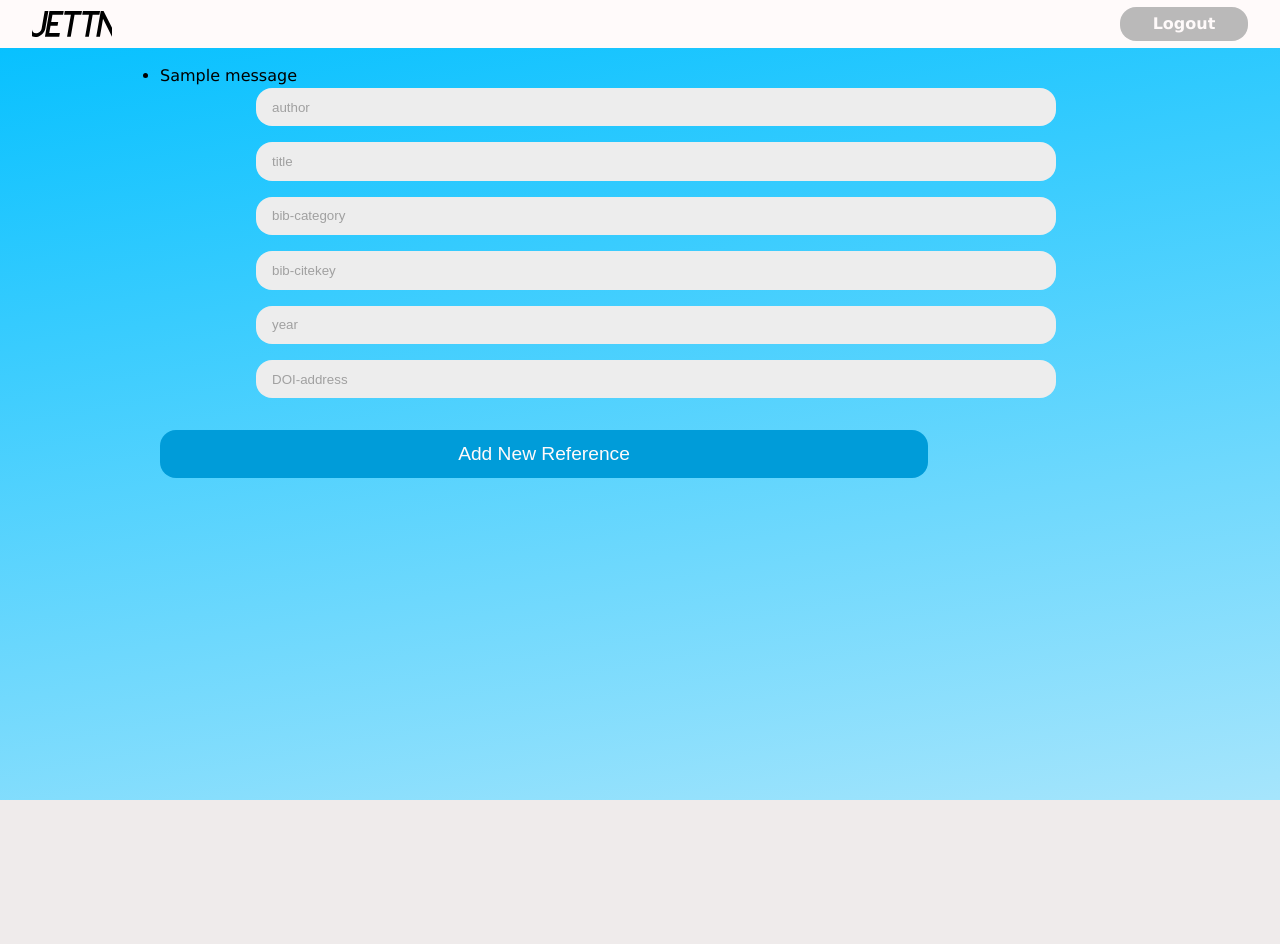
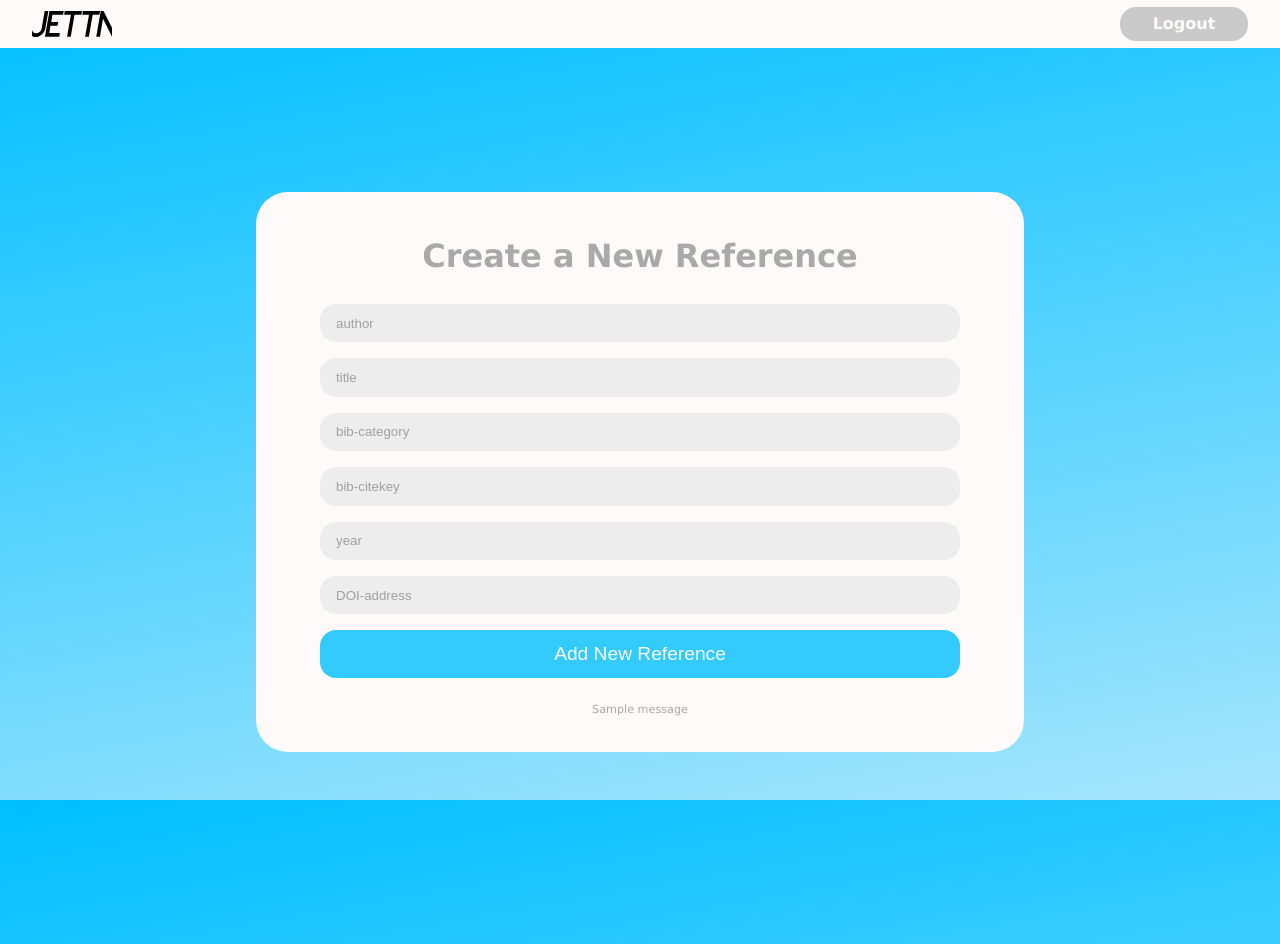
Before and after one commit to Doubleneck/Jetta, a Flask app: page /create_note in a window 1280 px wide. Before the commit the page ends 800 px from the top, so only its background shows below. Run offline with Flask 2, Linux system fonts and the light colour scheme; the visitor is signed in with stand-in values (Sample User, id 1); tables that the repository leaves empty hold one stand-in row (values such as "Sample post"); one stand-in notice (Sample message) is shown.

Commit message:
UI-upgrade
- Make a button for printing BibTex files
- Make x-icons and add them to the note_list_items ready for delete functionality
- Make the note additon page nicer
- Adjust button colors
- Some minor markup changes like error messages moved lower
- CSS cleanup
  - Try to get rid of hack smelling things
    - opacity games are now over in every element
  - Try to make elements to use common settings
    - For example button colors come now from joint location
    - Buttons (both input and links) and text fields use as
      many common settings as possible
    - Different text elements use now common CSS
  - Change some tags to be better descriptive

```diff
--- a/src/static/css/styles_main.css
+++ b/src/static/css/styles_main.css
@@ -41,76 +41,89 @@
 
 /* General UI stuff */
 
+div.box {
+    overflow: auto;
+    border-radius: 2rem;
+    background: snow;
+}
+
+h3.box_title {
+    text-align: center;
+    margin: 2.5rem 0 1.5rem 0;
+    font-size: 2rem;
+    color: DarkGrey;
+}
+
+p.error_msg {
+    margin-top: 0.6rem;
+    text-align: center;
+    color: DarkGrey;
+}
+
+div.form_wrapper {
+    margin: 1rem 4rem;
+}
+
 .button {
     margin-bottom: 0.5rem;
-    width: 100%;
     height: 3rem;
     border-radius: 1rem;
     border-style: hidden;
     font-size: 1.2rem;
     font-weight: normal;
     color: snow;
-    opacity:0.8;
 }
 
-/* Korjaa tämä opasiteettileikki pois */
-.button:hover {
-    opacity: 100%;
-}
-
-div.page_wrapper .blue_btn {
-    margin: 1rem auto;
-    width: 80%;
-    background: #009cd9;
-    color: snow;
-    opacity: 1;
-}
-
-div.page_wrapper .blue_btn:hover {
-    background: #008ec9;
-}
-
-div.page_wrapper input.blue_btn {
-    /* margin: 1rem auto; */
-}
-
-div.page_wrapper a.blue_btn {
+a.button {
     padding-top: 0.6rem;
     height: 2.4rem;
     display: block;
     text-decoration: none;
     text-align: center;
-    border-radius: 1rem;
 }
 
-/* Signin and Register */
-
-div.credentials_box {
-    margin: 10rem auto;
-    width: 20rem;
-    height: 24rem;
-    overflow: auto;
-    border-radius: 2rem;
-    background: snow;
-    /* background: red; */
+div.page_wrapper > .button {
+    margin: 1rem auto;
+    width: 80%;
 }
 
-h3.credentials_title {
-    text-align: center;
-    margin: 2.5rem 0 1.5rem 0;
-    font-size: 2rem;
-    color: DarkGrey;
+.sky_blue_btn {
+    background: #33cbfe
 }
 
-div.credentials_form {
-    margin: 1rem 20%;
-    /* background: blue; */
+.sky_blue_btn:hover {
+    background: DeepSkyBlue
+}
+
+.dark_blue_btn {
+    background: #1a79ff;
+}
+
+.dark_blue_btn:hover {
+    background: #1f6bff;
+}
+
+.pink_btn {
+    background: #c20acf;
+}
+
+.pink_btn:hover {
+    background: #ad1dd4;
+}
+
+.grey_btn {
+    background: #cbcaca;
+}
+
+.grey_btn:hover {
+    background: #bebebe;
 }
 
 input.text_field {
     margin-bottom: 1rem;
     padding: 0 1rem;
-    width: calc(100% - 4px - 2rem);
+    /* width: calc(100% - 4px - 2rem); */
+    width: 100%;
     height: 2.4rem;
     border-radius: 1rem;
     border-style: hidden;
@@ -127,17 +140,16 @@
     opacity: 0.7;
 }
 
-input.submit_credentials_btn {
-    background: DeepSkyBlue;
+/* Signin and Register */
+
+div.credentials_box {
+    margin: 10rem auto;
+    width: 20rem;
+    height: 24rem;
 }
 
-input.go_register_btn {
-    background: #bebebe;
-}
-
-p.error_msg {
-    text-align: center;
-    color: DarkGrey;
+div.credentials_form .button {
+    width: 100%;
 }
 
 /* Top Nav */
@@ -155,25 +167,15 @@
     height: 1.6rem;
 }
 
-div.topnav > a.logout {
+div.topnav > a.button {
     margin-top: 0.45rem;
     margin-right: 2rem;
     padding-top: 0.3rem;
     height: 1.8rem;
     width: 8rem;
-    display: block;
     float: right;
-    font-weight: bold;
-    text-decoration: none;
-    text-align: center;
-    border-radius: 1rem;
-    background: DarkGrey;
-    color: snow;
-    opacity: 0.8;
-}
-
-div.topnav > a.logout:hover {
-    opacity: 1;
+    font-size: 1rem;
+    font-weight: bold; */
 }
 
 div.topnav > p.username {
@@ -202,9 +204,19 @@
     color: Gray;
 }
 
+div.note_listing_item > img.x_icon {
+    float: right;
+    width: 1rem;
+    margin: 0rem 0.8rem;
+    opacity: 0.8;
+}
+
+div.note_listing_item > img.x_icon:hover {
+    opacity: 1;
+}
+
 div.note_listing_item > p.note_title {
     margin-left: 1.6rem;
-    /* text-decoration: underline; */
     color: DimGray
 }
 
@@ -225,10 +237,12 @@
 
 /* Note Creation */
 
-/* Käytä flexboxia näille paskoille */
-form.note_form > input {
+div.note_form_box {
     width: 80%;
-    /* margin: 1rem auto; */
-    margin-left: 10%;
-    /* background: red; */
+    height: 35rem;
+    margin: 8rem auto;
 }
+
+form.note_form > .button {
+    width: 100%;
+}
--- a/src/templates/base.html
+++ b/src/templates/base.html
@@ -1,4 +1,4 @@
-<!DOCTYPE html>
+{# <!DOCTYPE html> #}
 
 <html lang="en">
 	<head>
--- a/src/templates/create_note.html
+++ b/src/templates/create_note.html
@@ -2,17 +2,10 @@
 
 {% block note_content %}
 
-    {% with messages = get_flashed_messages() %}
-    {% if messages %}
-    <ul class=flashes>
-        {% for message in messages %}
-          <li>{{ message }}</li>
-        {% endfor %}
-        </ul>
-      {% endif %}
-    {% endwith %}
+    <div class="note_form_box box">
+        <h3 class="box_title">Create a New Reference</h3>
 
-
+        <div class="form_wrapper note_form">
             <form class="note_form" action="/create_new_note" method="POST">
                 <input type="text" name="author" class="text_field note_field" placeholder="author">
                 <input type="text" name="title" class="text_field note_field" placeholder="title">
@@ -20,7 +13,18 @@
                 <input type="text" name="bib_citekey" class="text_field note_field" placeholder="bib-citekey">
                 <input type="text" name="year" class="text_field note_field" placeholder="year">
                 <input type="text" name="doi_address" class="text_field note_field" placeholder="DOI-address">
-        <input type="submit" name="submit_note" class="button blue_btn" value="Add New Reference">
+                <input type="submit" name="submit_note" class="button sky_blue_btn" value="Add New Reference">
             </form>
+        </div>
+
+        {% with messages = get_flashed_messages() %}
+            {% if messages %}
+                {% for message in messages %}
+                    <p class="font_small error_msg">{{ message }}</p>
+                {% endfor %}
+            {% endif %}
+        {% endwith %}
+
+    <div>
 
 {% endblock %}
--- a/src/templates/credentials_frame.html
+++ b/src/templates/credentials_frame.html
@@ -5,9 +5,9 @@
 {% endblock %}
 {% block content %}
 
-    <div class="credentials_box">
-        <h3 class="credentials_title">{{ self.credentials_title() }}</h3>
-        <div class="credentials_form">
+    <div class="credentials_box box">
+        <h3 class="box_title">{{ self.credentials_title() }}</h3>
+        <div class="form_wrapper credentials_form">
             {% block credentials_form %}
             {% endblock %}
             {% with messages = get_flashed_messages() %}
--- a/src/templates/login.html
+++ b/src/templates/login.html
@@ -5,9 +5,7 @@
     <form action="/" method="POST">
         <input type="text" id="username" class="text_field cred_field" name="username" placeholder="username"><br>
         <input type="password" id="password" class="text_field cred_field" name="password" placeholder="password"><br>
-        <input type="submit" class="button submit_credentials_btn" value="Login">
-        <input type="button" class="button go_register_btn" value="Register" onclick="location.href='/register'">
+        <input type="submit" class="button sky_blue_btn" value="Login">
+        <input type="button" class="button grey_btn" value="Register" onclick="location.href='/register'">
     </form>
 {% endblock %}
-
-<!--onfocus="textfieldOnFocusHandler(this)" onblur="textfieldOnBlurHandler(this)"-->
--- a/src/templates/main.html
+++ b/src/templates/main.html
@@ -7,13 +7,14 @@
 
     <div class="topnav">
         <a href="/main"><img class="logo" src="{{ url_for('static', filename='images/jetta_logo_musta.svg') }}" alt="logo"></a>
-        <a href="/logout" class="logout font_normal">Logout</a>
+        <a href="/logout" class="button grey_btn">Logout</a>
         <p class="username font_normal">{{ username }}</p>
     </div>
     <div class="page_wrapper">
 
         {% block note_content %}
         {% endblock %}
+
     </div>
 
 {% endblock %}
--- a/src/templates/note_listing.html
+++ b/src/templates/note_listing.html
@@ -2,7 +2,9 @@
 
 
 {% block note_content %}
-    <a href="/create_note" id="add_reference_btn" class="button blue_btn">Add a new reference</a>
+
+    <a href="/create_note" id="add_reference_btn" class="button dark_blue_btn">Add a new reference</a>
+    <a href="/print_bibtex" id="print_bibtex_btn" class="button pink_btn">Print a BibTex file</a>
 
     {% for note in notes %}
         {{ note_listing_item(note.title, note.author, note.year, note.doi_address, note.bib_category, note.bib_citekey) }}
@@ -12,6 +14,7 @@
 
 {% macro note_listing_item(title, author, year, doi_address, bib_category, bib_citekey) %}
     <div class="note_listing_item">
+        <img class="x_icon" src="{{ url_for('static', filename='images/x_icon_harmaa_153.svg') }}" alt="logo">
         <p class="listing_item_info note_title font_big">{{ title }}</p>
         <p class="listing_item_info note_author font_normal">{{ author }}</p>
         <p class="listing_item_info note_published font_small">{{ bib_category }}, {{ year }}</p>
--- a/src/templates/register.html
+++ b/src/templates/register.html
@@ -6,6 +6,6 @@
         <input type="text" id="username" class="text_field cred_field" name="username" placeholder="username"><br>
         <input type="password" id="password" class="text_field cred_field" name="password" placeholder="password"><br>
         <input type="password" id="password_confirm" class="text_field cred_field" name="password_confirm" placeholder="confirm password"><br>
-        <input type="submit" class="button submit_credentials_btn" value="Register">
+        <input type="submit" class="button sky_blue_btn" value="Register">
     </form>
 {% endblock %}
```
Also changed, not shown: src/static/images/x_icon_harmaa_128.txt (added, +17 -0 lines), src/static/images/x_icon_harmaa_105.svg (added), src/static/images/x_icon_harmaa_128.svg (added), src/static/images/x_icon_harmaa_153.svg (added), 1 other file. Lines whose indentation alone changed are shown as unchanged.
